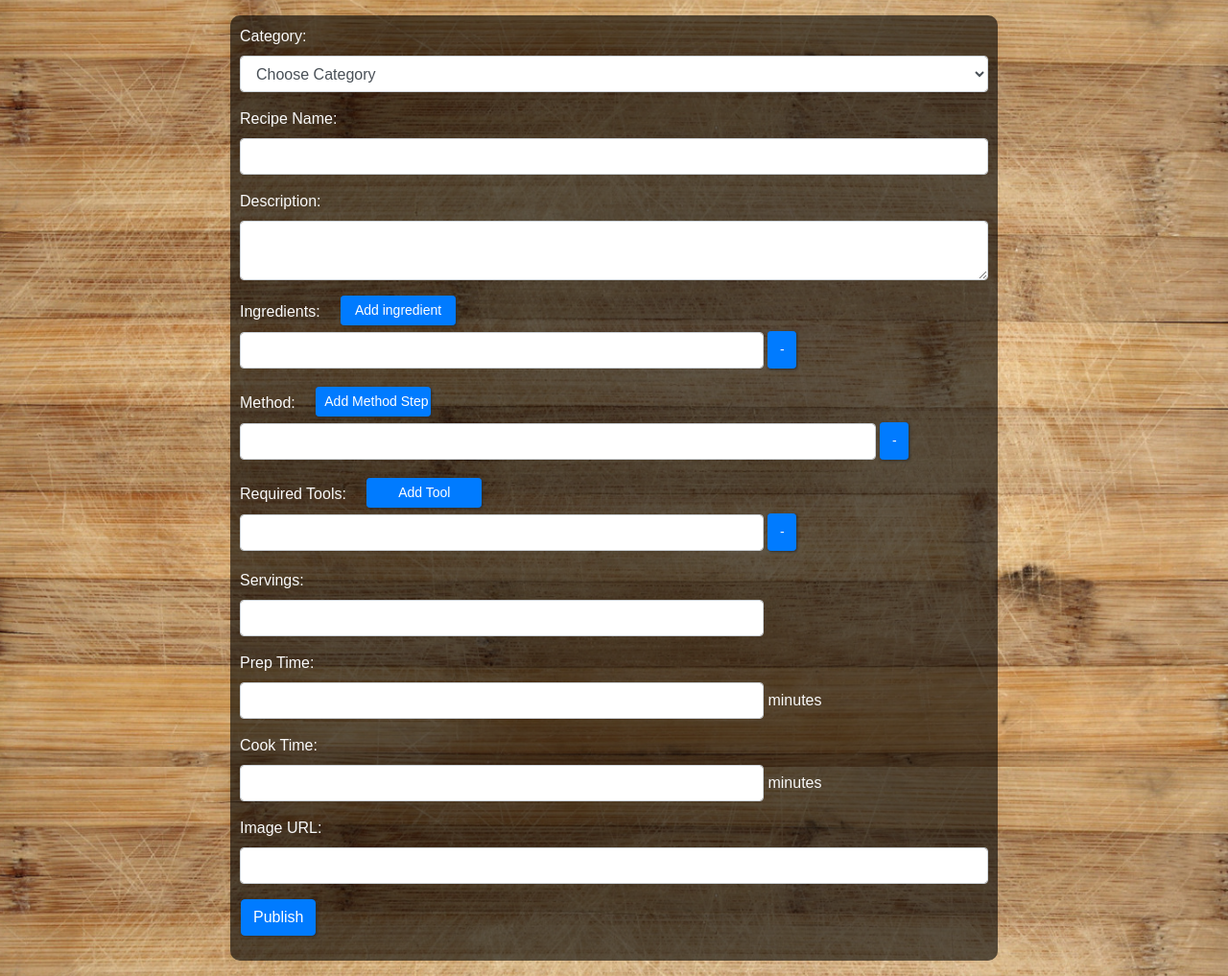
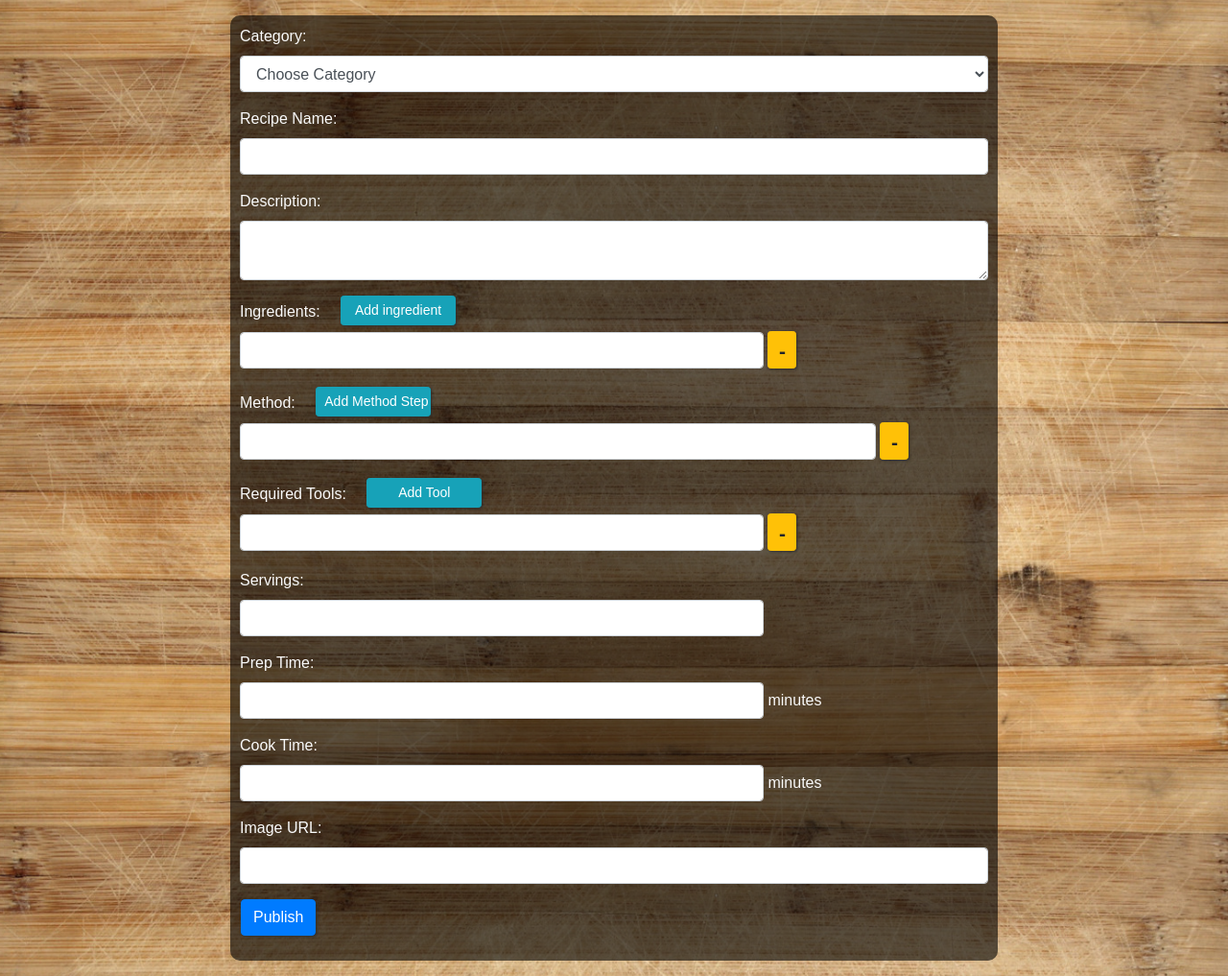
Before and after one commit to Matte-gtr/all_the_recipes, a Flask app: page /recipes/create_recipe in a window 1280 px wide. Shown: the part 180-1197 px from the top of the page at 96% size. Run offline with Flask 2, Linux system fonts and the light colour scheme; the visitor is signed in with stand-in values (Sample User, id 1); data that the repository does not hold is empty; some libraries are stand-ins or nearby versions; some web fonts are replaced.

Commit message:
update all button colours for fast learning

```diff
--- a/static/css/style.css
+++ b/static/css/style.css
@@ -377,8 +377,8 @@ body {
     margin-bottom: 3px;
     width: 30px;
     margin-left: 4px;
-    background-color: #007bff;
-    color: #fafafa;
+    font-size: 21px;
+    font-weight: 700;
 }
 
 .bg-create-recipe {
--- a/static/js/script.js
+++ b/static/js/script.js
@@ -1,7 +1,8 @@
 $(document).ready(function(){
 
     $('.add-ingredient').click(function(){
-        let newIngredientField = '<div><input name="ingredients" type="text" class="form-control short-field" /><button type="button" class="btn btn-outline-primary btn-sm remove-ingredient remove-button">-</button></div>';
+        let newIngredientField = '<div><input name="ingredients" type="text" class="form-control short-field" />' +
+        '<button type="button" class="btn btn-warning btn-sm remove-ingredient remove-button">-</button></div>';
         $('#ingredient-wrapper').append(newIngredientField);
     });
 
@@ -10,7 +11,8 @@ $(document).ready(function(){
     });
 
     $('.add-method').click(function(){
-        let newMethodField = '<div><input name="method" type="text" class="form-control mid-field" /><button type="button" class="btn btn-outline-primary btn-sm remove-method remove-button">-</button></div>';
+        let newMethodField = '<div><input name="method" type="text" class="form-control mid-field" />' +
+        '<button type="button" class="btn btn-warning btn-sm remove-method remove-button">-</button></div>';
         $('#method-wrapper').append(newMethodField);
     });
 
@@ -19,7 +21,8 @@ $(document).ready(function(){
     });
 
     $('.add-tool').click(function(){
-        let newToolField = '<div><input name="tools" type="text" class="form-control short-field" /><button type="button" class="btn btn-outline-primary btn-sm remove-tool remove-button">-</button></div>';
+        let newToolField = '<div><input name="tools" type="text" class="form-control short-field" />' +
+        '<button type="button" class="btn btn-warning btn-sm remove-tool remove-button">-</button></div>';
         $('#tools-wrapper').append(newToolField);
     });
 
--- a/templates/create_recipe.html
+++ b/templates/create_recipe.html
@@ -30,30 +30,30 @@
             <div class="form-group">
                 <div id="ingredient-wrapper">
                     <label>Ingredients: </label>
-                    <button type="button" class="btn btn-primary btn-sm add-ingredient add-button">Add ingredient</button>
+                    <button type="button" class="btn btn-info btn-sm add-ingredient add-button">Add ingredient</button>
                     <div>
                         <input name="ingredients" type="text" class="form-control short-field" />
-                        <button type="button" class="btn btn-outline-primary btn-sm remove-ingredient remove-button ml-0">-</button>
+                        <button type="button" class="btn btn-warning btn-sm remove-ingredient remove-button ml-0">-</button>
                     </div>
                 </div>
             </div>
             <div class="form-group">
                 <div id="method-wrapper">
                     <label>Method: </label>
-                    <button type="button" class="btn btn-primary btn-sm add-method add-button">Add Method Step</button>
+                    <button type="button" class="btn btn-info btn-sm add-method add-button">Add Method Step</button>
                     <div>
                         <input name="method" type="text" class="form-control mid-field" required/>
-                        <button type="button" class="btn btn-outline-primary btn-sm remove-method remove-button ml-0">-</button>
+                        <button type="button" class="btn btn-warning btn-sm remove-method remove-button ml-0">-</button>
                     </div>
                 </div>
             </div>
             <div class="form-group">
                 <div id="tools-wrapper">
                     <label>Required Tools: </label>
-                    <button type="button" class="btn btn-primary btn-sm add-tool add-button">Add Tool</button>
+                    <button type="button" class="btn btn-info btn-sm add-tool add-button">Add Tool</button>
                     <div>
                         <input name="tools" type="text" class="form-control short-field" required/>
-                        <button type="button" class="btn btn-outline-primary btn-sm remove-tool remove-button ml-0">-</button>
+                        <button type="button" class="btn btn-warning btn-sm remove-tool remove-button ml-0">-</button>
                     </div>
                 </div>
             </div>
```
Also changed, not shown: templates/edit_recipe.html (+6 -6 lines).
